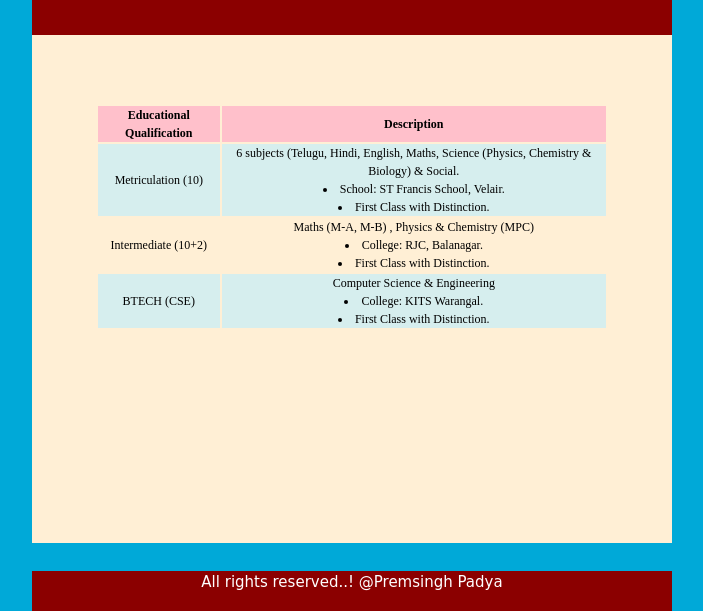
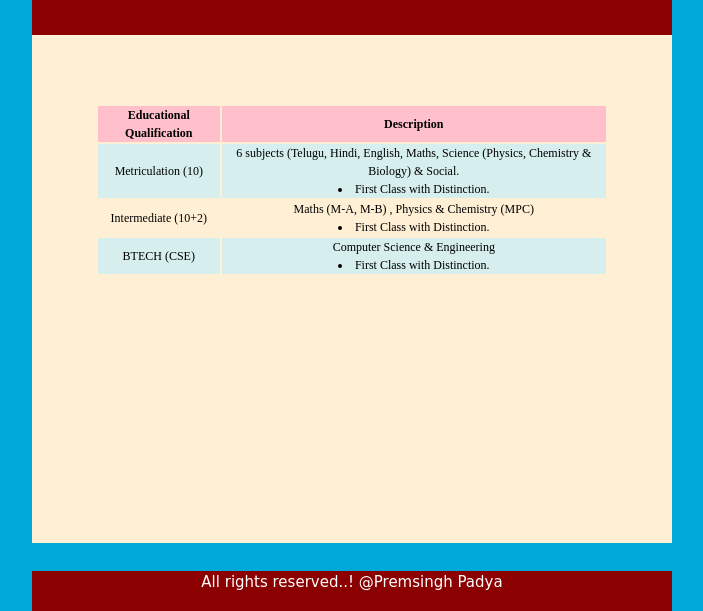
Before and after one commit to PremsinghP/premsinghpadya.com, a plain HTML site: page education.html in a window 1280 px wide. Shown: the part 189-800 px from the top of the page, without its empty margins (288-991 px from the left). Drawn offline with nearby package versions, Linux system fonts and the light colour scheme.

Commit message:
Update education.html

```diff
--- a/education.html
+++ b/education.html
@@ -188,9 +188,9 @@ tr:nth-child(even) {
  <table style="width:80%" class="table2">
    <tr><th>Educational Qualification</th><th>Description</th></tr>
 <center>
-   <tr><td>Metriculation (10)</td><td>6 subjects (Telugu, Hindi, English, Maths, Science (Physics, Chemistry & Biology) & Social. <li>School: ST Francis School, Velair. </li> <li>First Class with Distinction. </li></td></tr>
-   <tr><td>Intermediate (10+2)</td><td>Maths (M-A, M-B) , Physics & Chemistry (MPC)<li>College: RJC, Balanagar. </li> <li>First Class with Distinction. </li></td></tr>
-   <tr><td>BTECH (CSE)</td><td>Computer Science & Engineering<li>College: KITS Warangal. </li> <li>First Class with Distinction. </li></td></tr>
+   <tr><td>Metriculation (10)</td><td>6 subjects (Telugu, Hindi, English, Maths, Science (Physics, Chemistry & Biology) & Social.<li>First Class with Distinction. </li></td></tr>
+   <tr><td>Intermediate (10+2)</td><td>Maths (M-A, M-B) , Physics & Chemistry (MPC)<li>First Class with Distinction. </li></td></tr>
+   <tr><td>BTECH (CSE)</td><td>Computer Science & Engineering <li>First Class with Distinction. </li></td></tr>
 </center>
 </table>
 </center>
```
